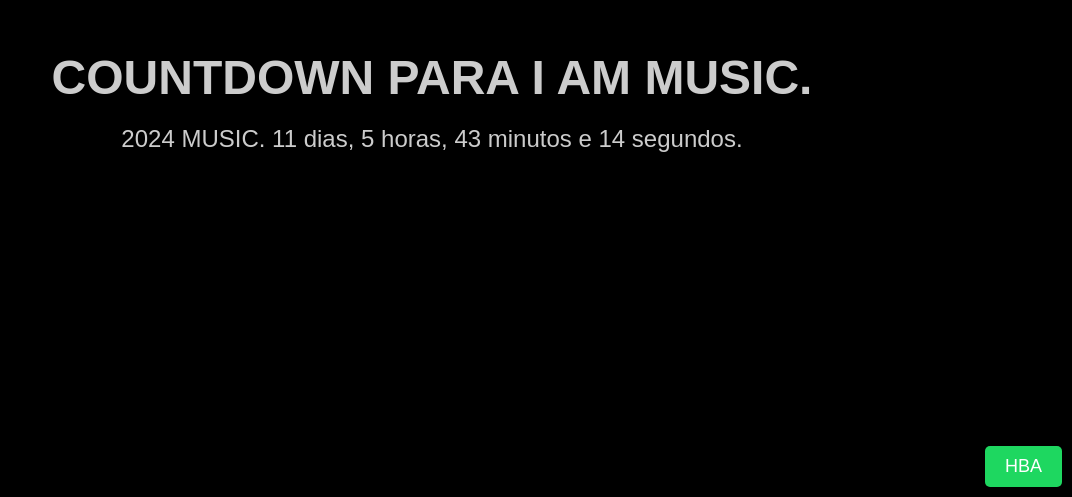
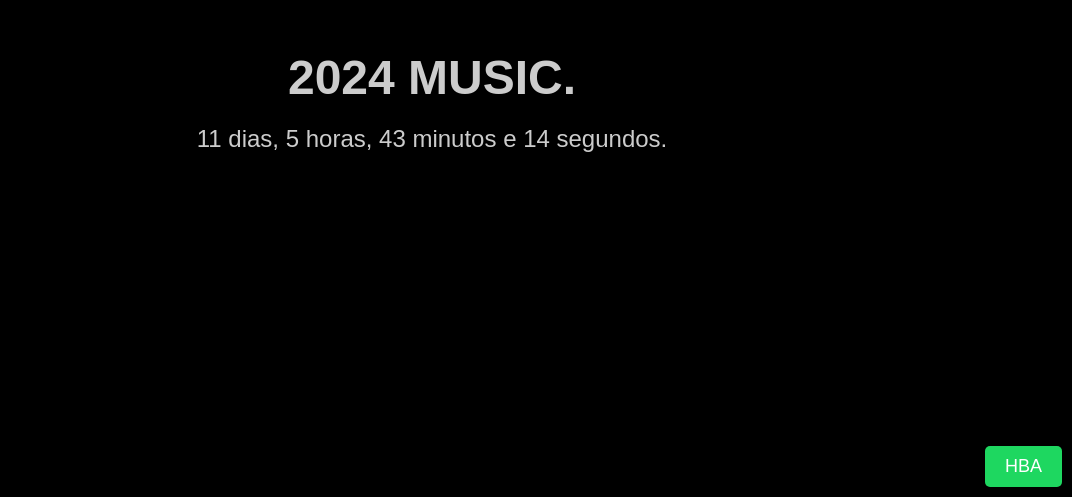
Before and after one commit to yuukierr/utopia, a plain HTML site: page index.html in a window 1280 px wide. Shown: the part 303-800 px from the top of the page, without its empty margins (208-1280 px from the left). Drawn offline with Linux system fonts and the light colour scheme.

Commit message:
Update index.html

```diff
--- a/index.html
+++ b/index.html
@@ -1,7 +1,7 @@
 <!DOCTYPE html>
 <html lang="pt-BR">
 <head>
-  <meta charset="UTF-8">
+  <meta charset="UTF-3">
   <meta name="viewport" content="width=device-width, initial-scale=1.0">
   <title>Playboi Carti - MUSIC</title>
   <link rel="icon" type="image/png" href="midia/music.jpg">
@@ -46,7 +46,7 @@
 </head>
 <body>
 <!--  <audio src="SUA_MUSICA.mp3" autoplay loop></audio> -->
-  <h1>COUNTDOWN PARA I AM MUSIC.</h1>
+  <h1>2024 MUSIC.</h1>
   <p id="countdown"></p>
   <a class="button" href="https://youtu.be/Ho6evSsYjDY">HBA</a>
 
@@ -79,7 +79,7 @@
 
       // Exiba a contagem regressiva na página
       document.getElementById('countdown').innerHTML =
-        `2024 MUSIC. ${days} dias, ${hours} horas, ${minutes} minutos e ${seconds} segundos.`;
+        `${days} dias, ${hours} horas, ${minutes} minutos e ${seconds} segundos.`;
 
     }, 1000);
   </script>
```
